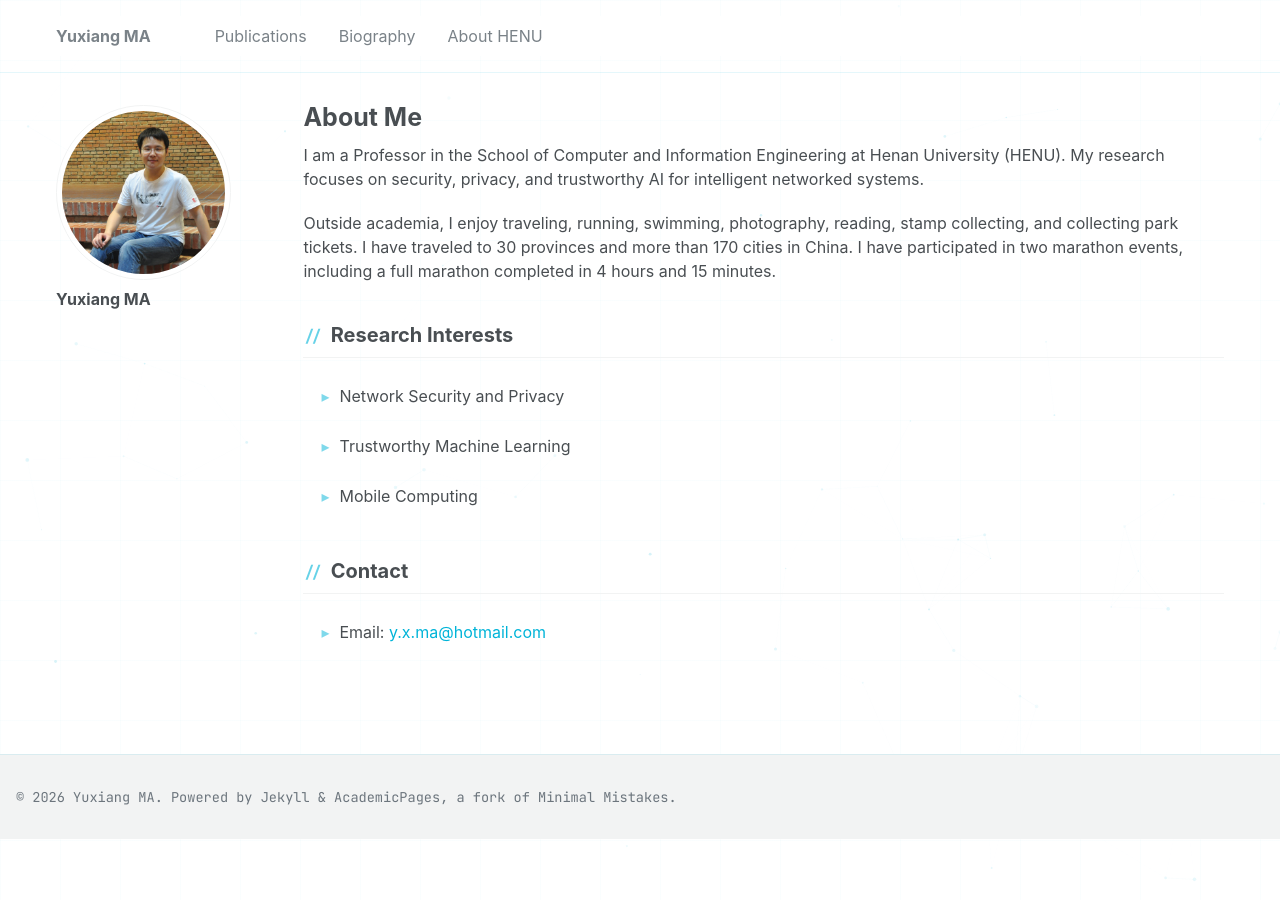
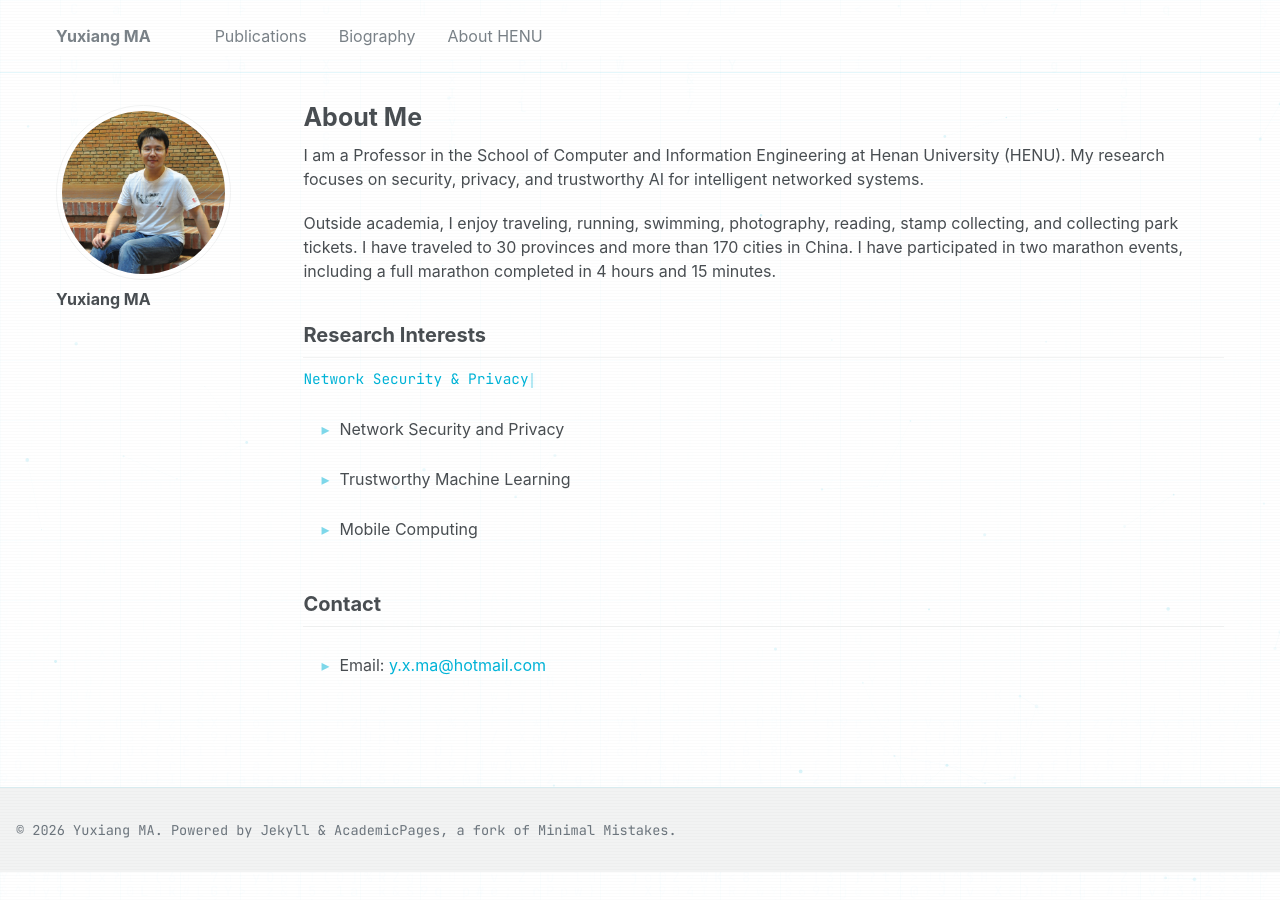
Before and after one commit to mayuxiang/Homepage, a Jekyll site: the page built from _pages/about.md, in a window 1280 px wide. Built offline with Jekyll 4.4.1, drawn with Linux system fonts in a browser that asks for light colours.

Commit message:
fix: remove heading prefixes, add matrix rain + typing effect + scanlines

```diff
--- a/assets/css/tech-effects.css
+++ b/assets/css/tech-effects.css
@@ -88,24 +88,6 @@ body::before {
 .page__content h3 {
     position: relative;
     padding-left: 0;
-}
-
-.page__content h2::before {
-    content: '//';
-    color: var(--accent-cyan);
-    font-family: 'JetBrains Mono', monospace;
-    font-size: 0.8em;
-    margin-right: 8px;
-    opacity: 0.6;
-}
-
-.page__content h3::before {
-    content: '>';
-    color: var(--accent-green);
-    font-family: 'JetBrains Mono', monospace;
-    font-size: 0.8em;
-    margin-right: 8px;
-    opacity: 0.6;
 }
 
 /* === Card-like hover effect for list items === */
@@ -281,6 +263,56 @@ body::before {
     background: linear-gradient(90deg, transparent, var(--accent-cyan), transparent);
 }
 
+/* === Scanline Effect === */
+body::after {
+    content: '';
+    position: fixed;
+    top: 0;
+    left: 0;
+    width: 100%;
+    height: 100%;
+    background: repeating-linear-gradient(
+        0deg,
+        rgba(0, 0, 0, 0.03) 0px,
+        rgba(0, 0, 0, 0.03) 1px,
+        transparent 1px,
+        transparent 3px
+    );
+    pointer-events: none;
+    z-index: 9998;
+    opacity: 0.5;
+}
+
+/* === Matrix Canvas === */
+#matrix-canvas {
+    position: fixed;
+    top: 0;
+    left: 0;
+    width: 100%;
+    height: 100%;
+    z-index: -3;
+    pointer-events: none;
+    opacity: 0.06;
+}
+
+/* === Typing Effect === */
+#typing-text {
+    font-family: 'JetBrains Mono', monospace;
+    color: var(--accent-cyan);
+    font-size: 0.95em;
+}
+
+.typing-cursor {
+    display: inline-block;
+    width: 2px;
+    height: 1em;
+    background: var(--accent-cyan);
+    animation: blink 1s infinite;
+    vertical-align: text-bottom;
+    margin-left: 2px;
+    box-shadow: 0 0 4px var(--glow-cyan);
+}
+
 /* === Responsive === */
 @media (max-width: 768px) {
     body::before {
--- a/assets/js/tech-effects.js
+++ b/assets/js/tech-effects.js
@@ -1,114 +1,196 @@
-// Subtle Particle Constellation Background
-// For Yuxiang MA's Homepage
+// Tech Effects for Yuxiang MA's Homepage
+// Particle Constellation + Matrix Rain + Typing Effect
 (function() {
     'use strict';
 
-    // Create canvas
-    const canvas = document.createElement('canvas');
-    canvas.id = 'particle-canvas';
-    document.body.prepend(canvas);
+    // ============================================
+    // 1. Particle Constellation Background
+    // ============================================
+    const particleCanvas = document.createElement('canvas');
+    particleCanvas.id = 'particle-canvas';
+    document.body.prepend(particleCanvas);
 
-    const ctx = canvas.getContext('2d');
+    const pCtx = particleCanvas.getContext('2d');
     let particles = [];
-    let animationFrame;
-    let mouseX = 0;
-    let mouseY = 0;
 
-    // Resize canvas
-    function resize() {
-        canvas.width = window.innerWidth;
-        canvas.height = window.innerHeight;
+    function resizeParticleCanvas() {
+        particleCanvas.width = window.innerWidth;
+        particleCanvas.height = window.innerHeight;
     }
-    resize();
-    window.addEventListener('resize', resize);
+    resizeParticleCanvas();
 
-    // Particle class
     class Particle {
         constructor() {
-            this.x = Math.random() * canvas.width;
-            this.y = Math.random() * canvas.height;
+            this.x = Math.random() * particleCanvas.width;
+            this.y = Math.random() * particleCanvas.height;
             this.vx = (Math.random() - 0.5) * 0.3;
             this.vy = (Math.random() - 0.5) * 0.3;
             this.size = Math.random() * 1.5 + 0.5;
             this.opacity = Math.random() * 0.3 + 0.1;
         }
-
         update() {
             this.x += this.vx;
             this.y += this.vy;
-
-            // Wrap around edges
-            if (this.x < 0) this.x = canvas.width;
-            if (this.x > canvas.width) this.x = 0;
-            if (this.y < 0) this.y = canvas.height;
-            if (this.y > canvas.height) this.y = 0;
+            if (this.x < 0) this.x = particleCanvas.width;
+            if (this.x > particleCanvas.width) this.x = 0;
+            if (this.y < 0) this.y = particleCanvas.height;
+            if (this.y > particleCanvas.height) this.y = 0;
         }
-
         draw() {
-            ctx.beginPath();
-            ctx.arc(this.x, this.y, this.size, 0, Math.PI * 2);
-            ctx.fillStyle = `rgba(0, 180, 216, ${this.opacity})`;
-            ctx.fill();
+            pCtx.beginPath();
+            pCtx.arc(this.x, this.y, this.size, 0, Math.PI * 2);
+            pCtx.fillStyle = `rgba(0, 180, 216, ${this.opacity})`;
+            pCtx.fill();
         }
     }
 
-    // Initialize particles
-    function init() {
-        const numParticles = Math.min(80, Math.floor((canvas.width * canvas.height) / 15000));
+    function initParticles() {
+        const n = Math.min(60, Math.floor((particleCanvas.width * particleCanvas.height) / 20000));
         particles = [];
-        for (let i = 0; i < numParticles; i++) {
-            particles.push(new Particle());
-        }
+        for (let i = 0; i < n; i++) particles.push(new Particle());
     }
 
-    // Draw connections between nearby particles
     function drawConnections() {
-        const maxDistance = 120;
+        const maxD = 120;
         for (let i = 0; i < particles.length; i++) {
             for (let j = i + 1; j < particles.length; j++) {
                 const dx = particles[i].x - particles[j].x;
                 const dy = particles[i].y - particles[j].y;
-                const distance = Math.sqrt(dx * dx + dy * dy);
-
-                if (distance < maxDistance) {
-                    const opacity = (1 - distance / maxDistance) * 0.15;
-                    ctx.beginPath();
-                    ctx.moveTo(particles[i].x, particles[i].y);
-                    ctx.lineTo(particles[j].x, particles[j].y);
-                    ctx.strokeStyle = `rgba(0, 180, 216, ${opacity})`;
-                    ctx.lineWidth = 0.5;
-                    ctx.stroke();
+                const d = Math.sqrt(dx * dx + dy * dy);
+                if (d < maxD) {
+                    pCtx.beginPath();
+                    pCtx.moveTo(particles[i].x, particles[i].y);
+                    pCtx.lineTo(particles[j].x, particles[j].y);
+                    pCtx.strokeStyle = `rgba(0, 180, 216, ${(1 - d / maxD) * 0.12})`;
+                    pCtx.lineWidth = 0.5;
+                    pCtx.stroke();
                 }
             }
         }
     }
 
-    // Animation loop
-    function animate() {
-        ctx.clearRect(0, 0, canvas.width, canvas.height);
+    function animateParticles() {
+        pCtx.clearRect(0, 0, particleCanvas.width, particleCanvas.height);
+        particles.forEach(p => { p.update(); p.draw(); });
+        drawConnections();
+        requestAnimationFrame(animateParticles);
+    }
 
-        // Update and draw particles
-        particles.forEach(p => {
-            p.update();
-            p.draw();
+    initParticles();
+    animateParticles();
+
+    // ============================================
+    // 2. Matrix Rain (subtle, background)
+    // ============================================
+    const matrixCanvas = document.createElement('canvas');
+    matrixCanvas.id = 'matrix-canvas';
+    document.body.prepend(matrixCanvas);
+
+    const mCtx = matrixCanvas.getContext('2d');
+
+    function resizeMatrixCanvas() {
+        matrixCanvas.width = window.innerWidth;
+        matrixCanvas.height = window.innerHeight;
+    }
+    resizeMatrixCanvas();
+
+    const matrixChars = 'ABCDEFGHIJKLMNOPQRSTUVWXYZabcdefghijklmnopqrstuvwxyz0123456789@#$%^&*(){}[]|;:<>?/~`';
+    const fontSize = 14;
+    let columns = Math.floor(matrixCanvas.width / fontSize);
+    let drops = new Array(columns).fill(1);
+
+    function drawMatrix() {
+        mCtx.fillStyle = 'rgba(255, 255, 255, 0.04)';
+        mCtx.fillRect(0, 0, matrixCanvas.width, matrixCanvas.height);
+        mCtx.font = fontSize + 'px JetBrains Mono, monospace';
+
+        for (let i = 0; i < drops.length; i++) {
+            const ch = matrixChars[Math.floor(Math.random() * matrixChars.length)];
+            mCtx.fillStyle = `rgba(0, 180, 216, ${Math.random() * 0.3 + 0.1})`;
+            mCtx.fillText(ch, i * fontSize, drops[i] * fontSize);
+            if (drops[i] * fontSize > matrixCanvas.height && Math.random() > 0.975) {
+                drops[i] = 0;
+            }
+            drops[i]++;
+        }
+    }
+
+    setInterval(drawMatrix, 60);
+
+    // Handle resize
+    window.addEventListener('resize', function() {
+        resizeParticleCanvas();
+        resizeMatrixCanvas();
+        columns = Math.floor(matrixCanvas.width / fontSize);
+        drops = new Array(columns).fill(1);
+        initParticles();
+    });
+
+    // Pause when tab hidden
+    document.addEventListener('visibilitychange', function() {
+        // Matrix uses setInterval, no need to pause manually
+    });
+
+    // ============================================
+    // 3. Typing Effect (in about section)
+    // ============================================
+    const typingPhrases = [
+        'Network Security & Privacy',
+        'Trustworthy Machine Learning',
+        'Mobile Computing',
+        'Intelligent Networked Systems'
+    ];
+
+    function initTypingEffect() {
+        // Find the Research Interests heading and add typing below it
+        const headings = document.querySelectorAll('.page__content h2');
+        let targetH2 = null;
+        headings.forEach(h => {
+            if (h.textContent.trim().includes('Research Interests')) {
+                targetH2 = h;
+            }
         });
 
-        // Draw connections
-        drawConnections();
+        if (!targetH2) return;
 
-        animationFrame = requestAnimationFrame(animate);
+        // Create typing element
+        const typingDiv = document.createElement('div');
+        typingDiv.style.cssText = 'margin: 8px 0 15px 0; font-size: 0.95em;';
+        typingDiv.innerHTML = '<span id="typing-text"></span><span class="typing-cursor"></span>';
+        targetH2.insertAdjacentElement('afterend', typingDiv);
+
+        let phraseIdx = 0, charIdx = 0, isDeleting = false;
+
+        function type() {
+            const el = document.getElementById('typing-text');
+            if (!el) return;
+            const phrase = typingPhrases[phraseIdx];
+
+            if (isDeleting) {
+                el.textContent = phrase.substring(0, charIdx - 1);
+                charIdx--;
+            } else {
+                el.textContent = phrase.substring(0, charIdx + 1);
+                charIdx++;
+            }
+
+            let delay = isDeleting ? 40 : 80;
+
+            if (!isDeleting && charIdx === phrase.length) {
+                delay = 2500;
+                isDeleting = true;
+            } else if (isDeleting && charIdx === 0) {
+                isDeleting = false;
+                phraseIdx = (phraseIdx + 1) % typingPhrases.length;
+                delay = 500;
+            }
+
+            setTimeout(type, delay);
+        }
+
+        setTimeout(type, 1000);
     }
 
-    // Start
-    init();
-    animate();
+    document.addEventListener('DOMContentLoaded', initTypingEffect);
 
-    // Pause when tab is not visible
-    document.addEventListener('visibilitychange', function() {
-        if (document.hidden) {
-            cancelAnimationFrame(animationFrame);
-        } else {
-            animate();
-        }
-    });
 })();
```
